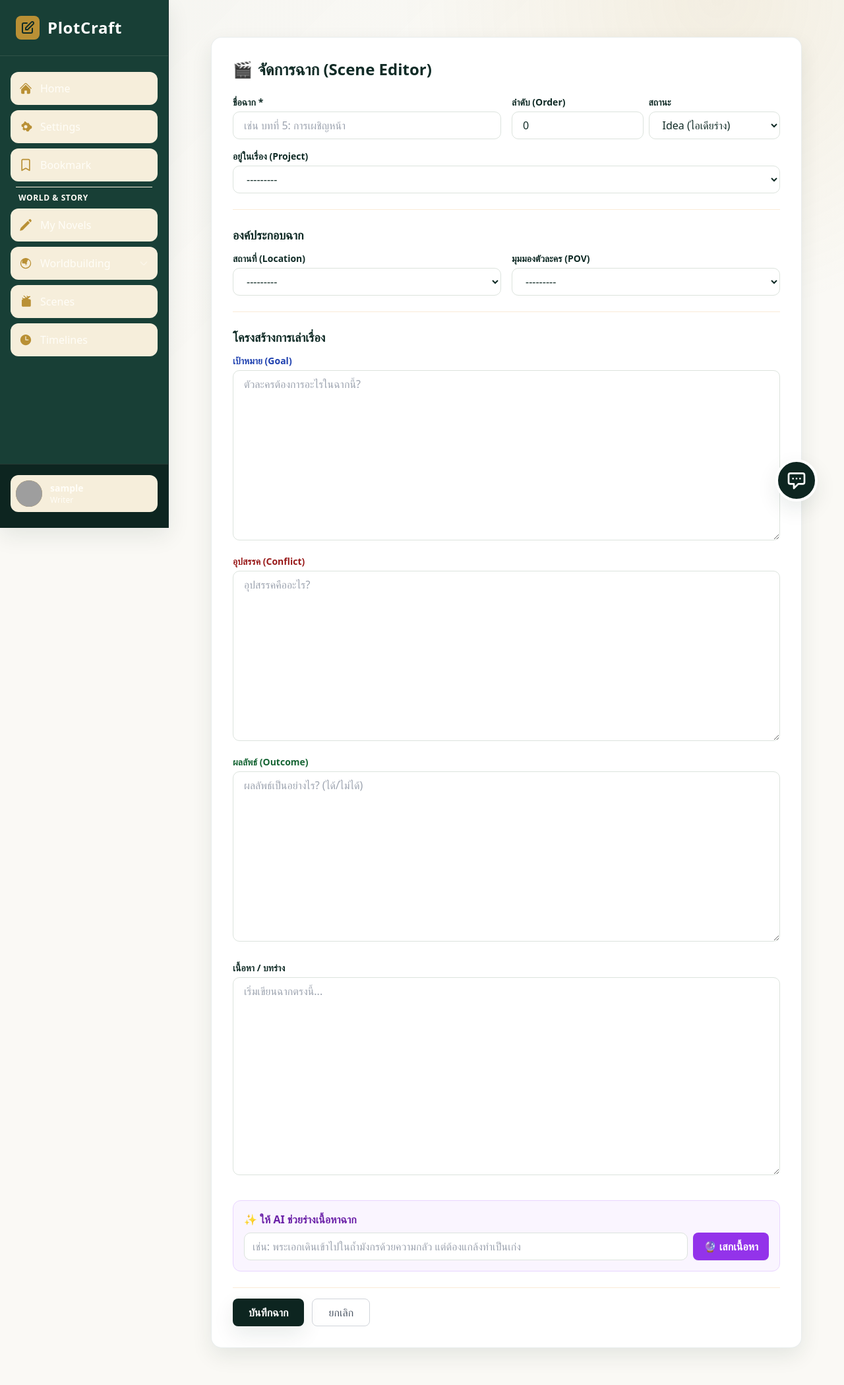
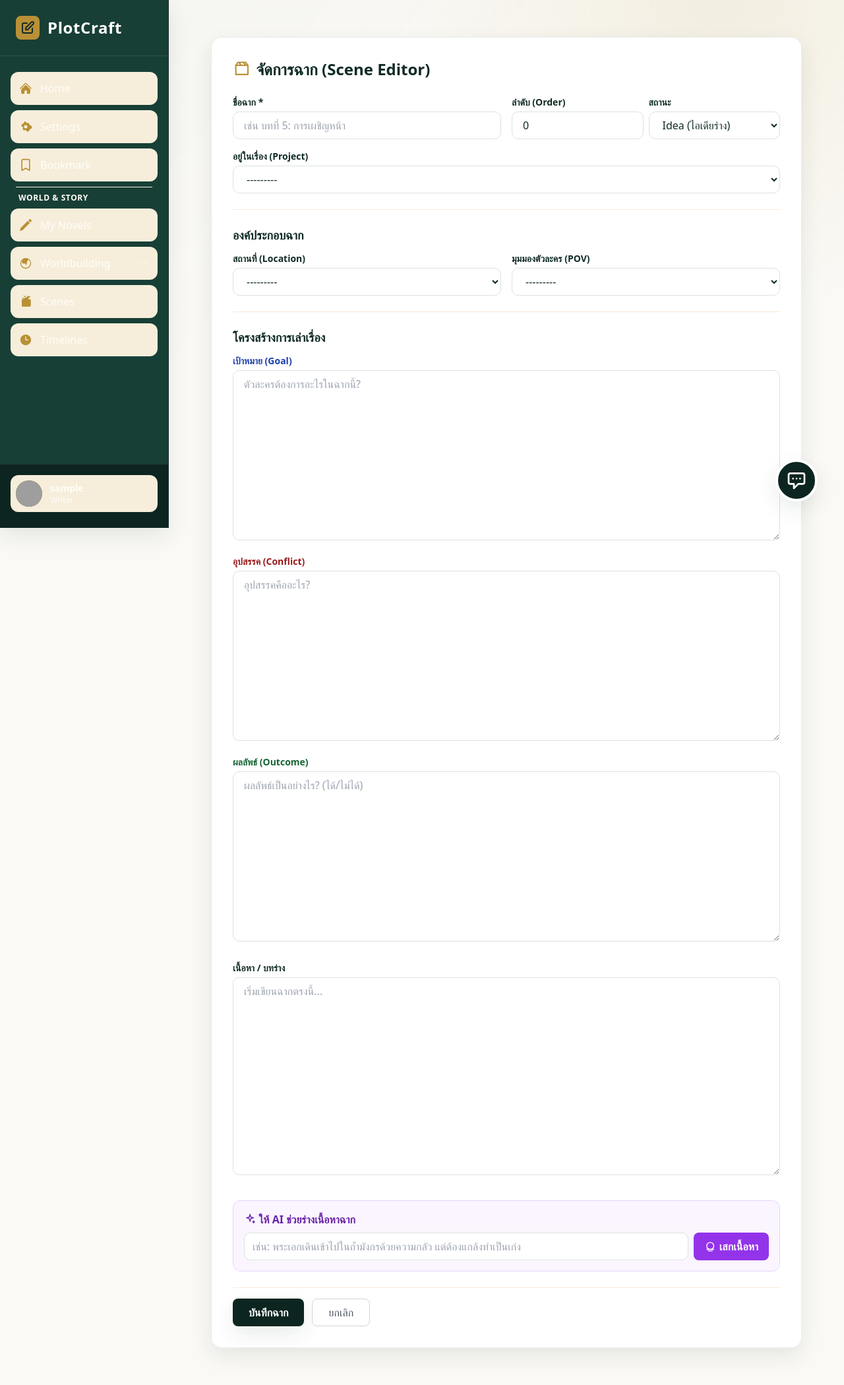
Before and after one commit to maythiya/plotcraft, a Django app: page /scenes/create/ in a window 1280 px wide. Shown: the whole page at 66% size. Run offline with Django 5.2, Linux system fonts and the light colour scheme; the visitor is signed in with stand-in values (Sample User, id 1); data that the repository does not hold is empty; some libraries are stand-ins or nearby versions; grey boxes are pictures that could not be loaded.

Commit message:
feat(ui): apply minimal theme and SVG icons

```diff
--- a/plotcraft/templates/scenes/scene_form.html
+++ b/plotcraft/templates/scenes/scene_form.html
@@ -8,7 +8,7 @@
         <div class="absolute top-0 left-0 w-full h-1.5 bg-linear-to-r from-[#2F4F4F] to-[#DAA520]"></div>
 
         <h1 class="text-2xl font-bold mb-6 flex items-center gap-2">
-            <span class="text-[#DAA520]">🎬</span> จัดการฉาก (Scene Editor)
+            <span class="text-[#DAA520]"><svg aria-hidden="true" class="pc-icon" viewBox="0 0 24 24"><path d="M4 7h16v12H4zM4 7l3-4h10l3 4M8 3l3 4M14 3l3 4"/></svg></span> จัดการฉาก (Scene Editor)
         </h1>
 
         <form method="post">
@@ -73,13 +73,13 @@
             </div>
 
             <div class="mb-6 p-4 bg-purple-50 rounded-xl border border-purple-200">
-                <h3 class="font-bold text-purple-800 mb-2">✨ ให้ AI ช่วยร่างเนื้อหาฉาก</h3>
+                <h3 class="font-bold text-purple-800 mb-2"><svg aria-hidden="true" class="pc-icon" viewBox="0 0 24 24"><path d="m12 3 1.5 5.5L19 10l-5.5 1.5L12 17l-1.5-5.5L5 10l5.5-1.5zM19 16l.5 1.5L21 18l-1.5.5L19 20l-.5-1.5L17 18l1.5-.5z"/></svg> ให้ AI ช่วยร่างเนื้อหาฉาก</h3>
                 <div class="flex gap-2">
                     <input type="text" id="ai-scene-concept" class="flex-1 border border-gray-300 rounded-lg px-3 py-2 focus:outline-none focus:border-purple-500"
                            placeholder="เช่น: พระเอกเดินเข้าไปในถ้ำมังกรด้วยความกลัว แต่ต้องแกล้งทำเป็นเก่ง">
                     <button type="button" onclick="generateSceneContent()"
                             class="bg-purple-600 text-white px-4 py-2 rounded-lg hover:bg-purple-700 font-bold whitespace-nowrap shadow-sm transition">
-                        🔮 เสกเนื้อหา
+                        <svg aria-hidden="true" class="pc-icon" viewBox="0 0 24 24"><circle cx="12" cy="12" r="7"/><path d="M5 19h14M8 22h8"/></svg> เสกเนื้อหา
                     </button>
                 </div>
                 <p id="ai-loading" class="text-sm text-gray-500 mt-2 hidden items-center gap-2">
@@ -181,7 +181,7 @@
 
                 // เสร็จสิ้น
                 conceptInput.value = '';
-                alert("✨ AI ร่างฉากเรียบร้อยแล้วค่ะ!");
+                alert("<svg aria-hidden="true" class="pc-icon" viewBox="0 0 24 24"><path d="m12 3 1.5 5.5L19 10l-5.5 1.5L12 17l-1.5-5.5L5 10l5.5-1.5zM19 16l.5 1.5L21 18l-1.5.5L19 20l-.5-1.5L17 18l1.5-.5z"/></svg> AI ร่างฉากเรียบร้อยแล้วค่ะ!");
 
             } else if (data.error) {
                 errorText.textContent = "Error: " + data.error;
```
